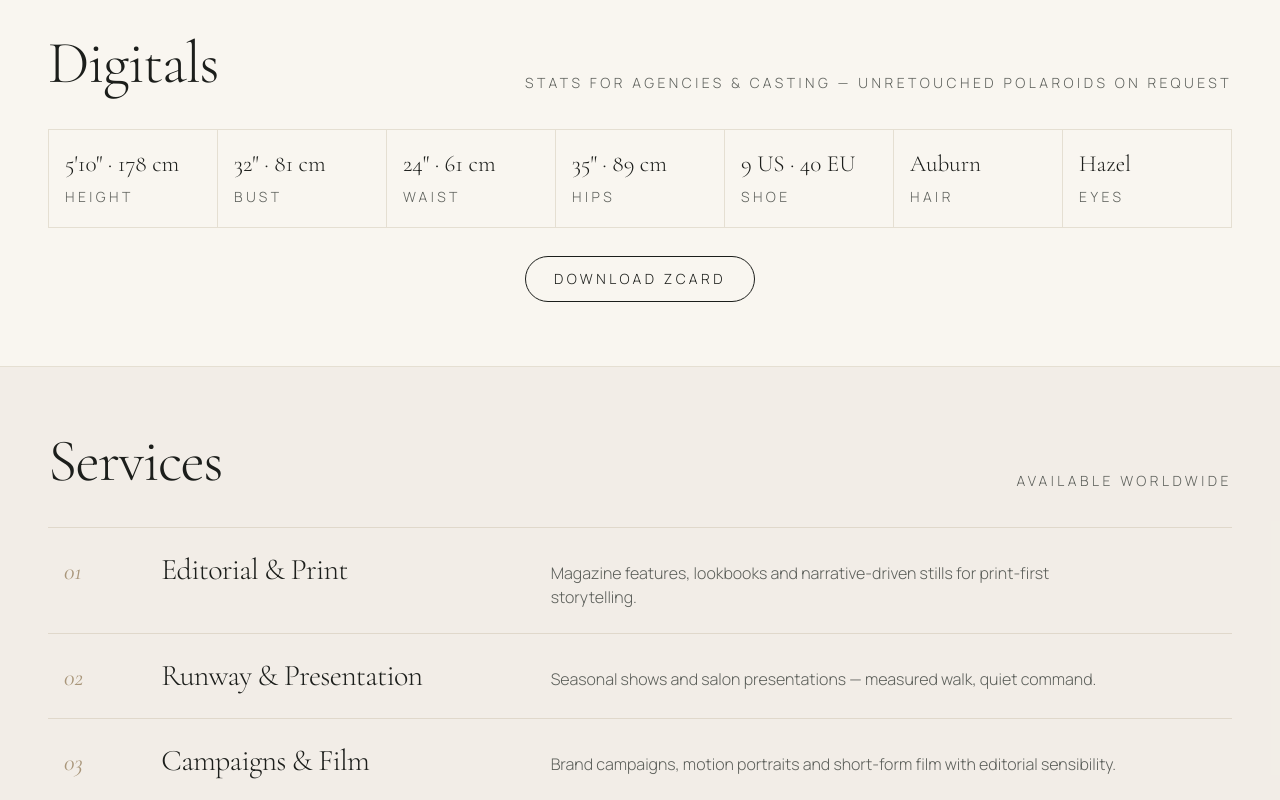
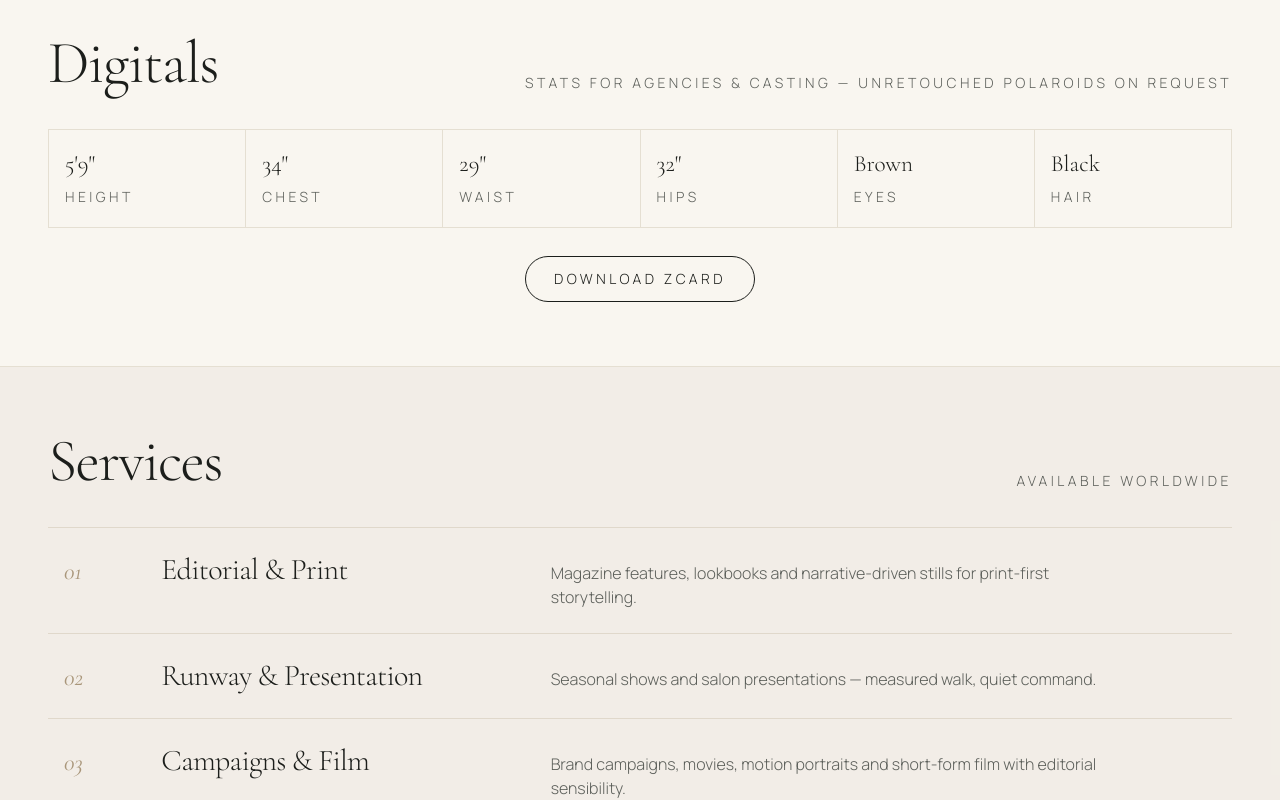
Before and after one commit to holygmusic-svg/chantae, a React (Create React App) app in the folder frontend/: page / in a window 1280 px wide. Shown: the part 2020-2820 px from the top of the page. Built offline with nearby package versions, Linux system fonts and the light colour scheme; no server answers.

Commit message:
Sync Digitals with Zcard and update services, booking, social, and footer

```diff
--- a/frontend/src/components/Contact.jsx
+++ b/frontend/src/components/Contact.jsx
@@ -1,11 +1,7 @@
 import { useState } from "react";
-import axios from "axios";
-import { toast } from "sonner";
 import { Reveal } from "./Reveal";
 import { FloraMark } from "./Logo";
 import { CONTENT } from "@/content";
-
-const API = `${process.env.REACT_APP_BACKEND_URL}/api`;
 
 const fieldCls =
   "w-full bg-transparent border-0 border-b border-[#A9967A]/50 focus:border-[#1C1E1B] focus:outline-none focus:ring-0 rounded-none px-0 py-4 font-light text-base md:text-lg placeholder:text-[#5C5F5A]/60 transition-colors duration-300";
@@ -17,22 +13,22 @@ export const Contact = () => {
     inquiry_type: "booking",
     message: "",
   });
-  const [sending, setSending] = useState(false);
 
   const set = (k) => (e) => setForm({ ...form, [k]: e.target.value });
 
-  const submit = async (e) => {
+  const submit = (e) => {
     e.preventDefault();
-    setSending(true);
-    try {
-      await axios.post(`${API}/contact`, form);
-      toast.success("Enquiry received — a confirmation is on its way to your inbox.");
-      setForm({ name: "", email: "", inquiry_type: "booking", message: "" });
-    } catch (err) {
-      toast.error("Something went wrong. Please try again.");
-    } finally {
-      setSending(false);
-    }
+    const subject = `Chantae Sierra — ${form.inquiry_type} enquiry from ${form.name}`;
+    const body = [
+      `Name: ${form.name}`,
+      `Email: ${form.email}`,
+      `Enquiry type: ${form.inquiry_type}`,
+      "",
+      form.message,
+    ].join("\n");
+
+    // Open a prefilled email draft rather than storing messages without email delivery.
+    window.location.href = `mailto:${CONTENT.bookingEmail}?subject=${encodeURIComponent(subject)}&body=${encodeURIComponent(body)}`;
   };
 
   return (
@@ -138,11 +134,11 @@ export const Contact = () => {
               <button
                 type="submit"
                 data-testid="contact-submit-button"
-                disabled={sending}
-                className="label-ed border border-[#1C1E1B] px-10 py-4 rounded-full hover:bg-[#1C1E1B] hover:text-[#F9F6F0] transition-colors duration-300 disabled:opacity-50 disabled:cursor-not-allowed"
+                className="label-ed border border-[#1C1E1B] px-10 py-4 rounded-full hover:bg-[#1C1E1B] hover:text-[#F9F6F0] transition-colors duration-300"
               >
-                {sending ? "Sending…" : "Send enquiry"}
+                Send enquiry
               </button>
+              <p className="text-xs text-[#5C5F5A]">Opens your email app with the enquiry prefilled; press Send there.</p>
             </form>
           </Reveal>
         </div>
--- a/frontend/src/components/Digitals.jsx
+++ b/frontend/src/components/Digitals.jsx
@@ -18,7 +18,7 @@ export const Digitals = () => (
           </span>
         </div>
       </Reveal>
-      <div className="grid grid-cols-2 md:grid-cols-4 lg:grid-cols-7 border-t border-l border-[#A9967A]/25">
+      <div className="grid grid-cols-2 md:grid-cols-3 lg:grid-cols-6 border-t border-l border-[#A9967A]/25">
         {CONTENT.digitals.map((d, i) => (
           <Reveal key={d.label} delay={i * 0.05} y={20}>
             <div
--- a/frontend/src/components/Footer.jsx
+++ b/frontend/src/components/Footer.jsx
@@ -40,7 +40,7 @@ export const Footer = () => (
         </a>
       </div>
       <span className="label-ed text-[#5C5F5A]">
-        © MMXXVI {CONTENT.brand}. All rights reserved.
+        © MMXXVII All rights reserved.
       </span>
     </div>
   </footer>
--- a/frontend/src/content.js
+++ b/frontend/src/content.js
@@ -11,13 +11,13 @@ export const CONTENT = {
   nameLine2: "Sierra",
   brand: "Ethereal Flora",
   est: "Est. MMXIX",
-  tagline: "Beauty & Fashion Model",
+  tagline: "Beauty, Fashion Model, & Actor",
   cities: "Paris — Milan — New York — Miami",
-  bookingEmail: "booking@chantaesierra.com",
+  bookingEmail: "booking@Chantae.me",
 
   socials: {
-    instagram: "https://www.instagram.com",
-    tiktok: "https://www.tiktok.com",
+    instagram: "https://www.instagram.com/chantilly_ladybug/",
+    tiktok: "https://www.tiktok.com/@chantilly_ladybug",
   },
 
   heroIntro:
@@ -32,13 +32,12 @@ export const CONTENT = {
   },
 
   digitals: [
-    { label: "Height", value: "5'10\" · 178 cm" },
-    { label: "Bust", value: "32\" · 81 cm" },
-    { label: "Waist", value: "24\" · 61 cm" },
-    { label: "Hips", value: "35\" · 89 cm" },
-    { label: "Shoe", value: "9 US · 40 EU" },
-    { label: "Hair", value: "Auburn" },
-    { label: "Eyes", value: "Hazel" },
+    { label: "Height", value: "5'9\"" },
+    { label: "Chest", value: "34\"" },
+    { label: "Waist", value: "29\"" },
+    { label: "Hips", value: "32\"" },
+    { label: "Eyes", value: "Brown" },
+    { label: "Hair", value: "Black" },
   ],
 
   services: [
@@ -55,7 +54,7 @@ export const CONTENT = {
     {
       n: "03",
       title: "Campaigns & Film",
-      desc: "Brand campaigns, motion portraits and short-form film with editorial sensibility.",
+      desc: "Brand campaigns, movies, motion portraits and short-form film with editorial sensibility.",
     },
     {
       n: "04",
```
